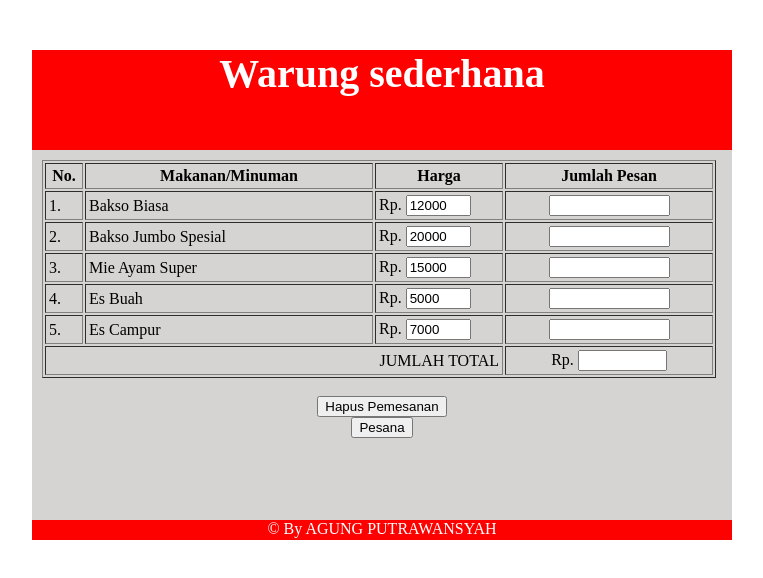
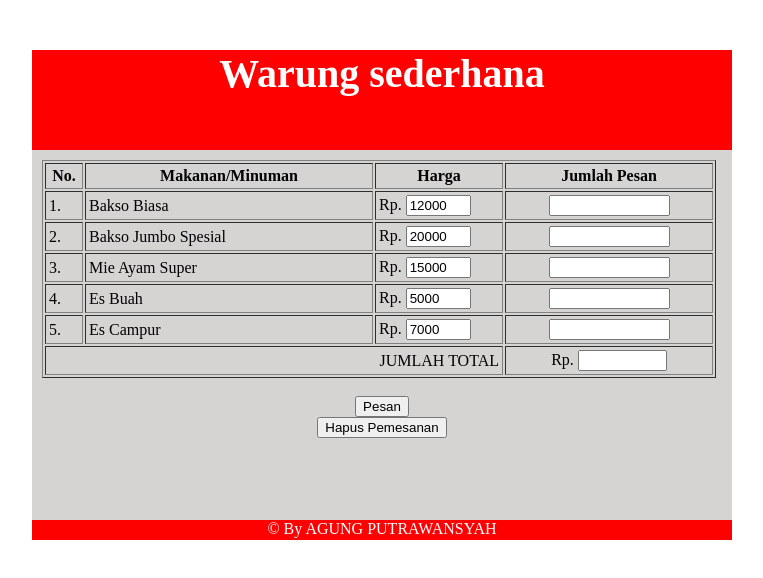
Before and after one commit to Agungputrawansyah/quiz-cashier, a plain HTML site: page index.html in a window 1280 px wide. Shown: the whole page, without its empty margins (258-1021 px from the left). Drawn offline with Linux system fonts and the light colour scheme.

Commit message:
Update index.html

```diff
--- a/index.html
+++ b/index.html
@@ -66,8 +66,8 @@
 
 </table>
 <br />
+  <center><input type="button" value="Pesan" onclick="Pesan()" /></center>
 <center><input type="button" value="Hapus Pemesanan" onclick="batal()" /></center>
-  <center><input type="button" value="Pesana" onclick="Pesan()" /></center>
 </form>
 </section>
 
```
